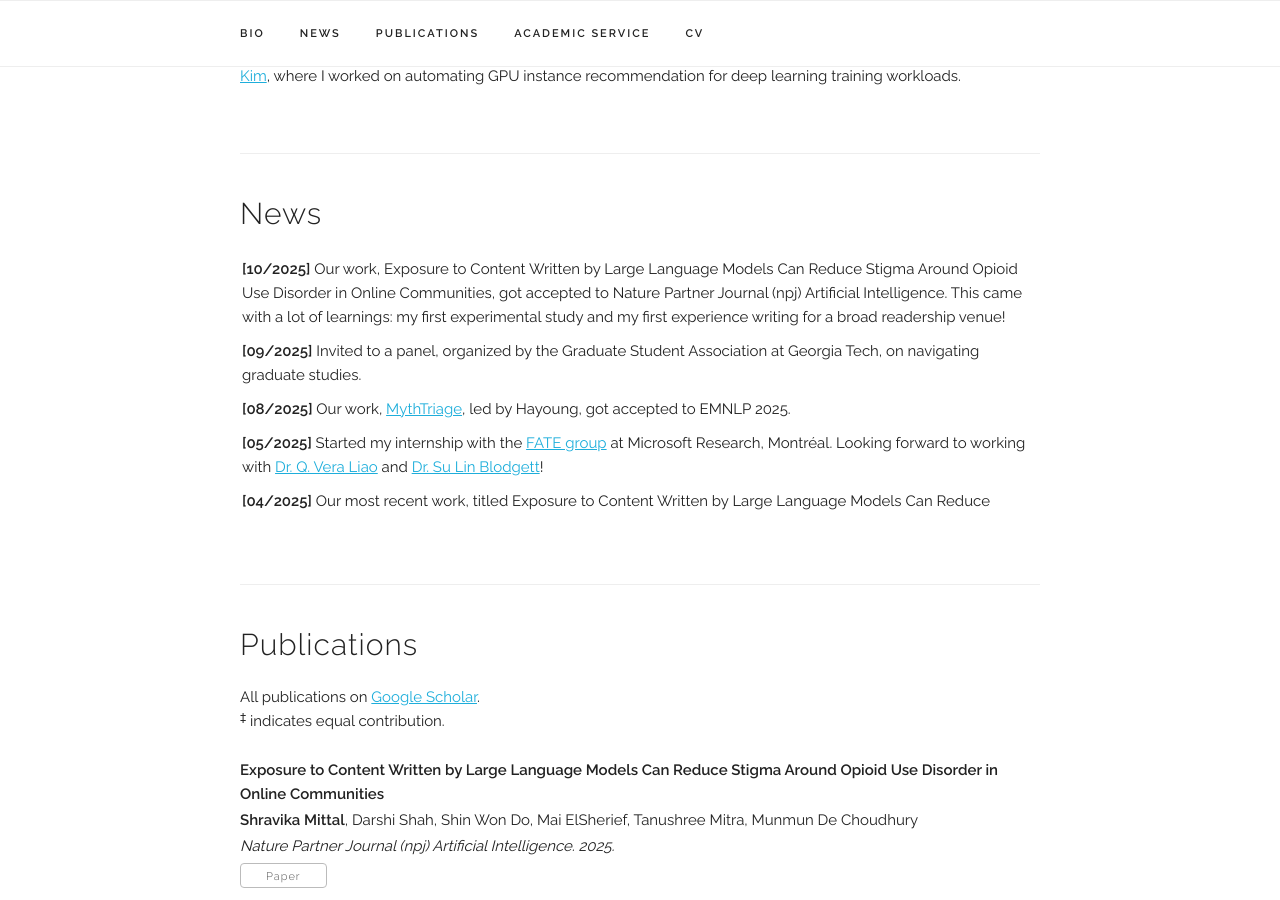
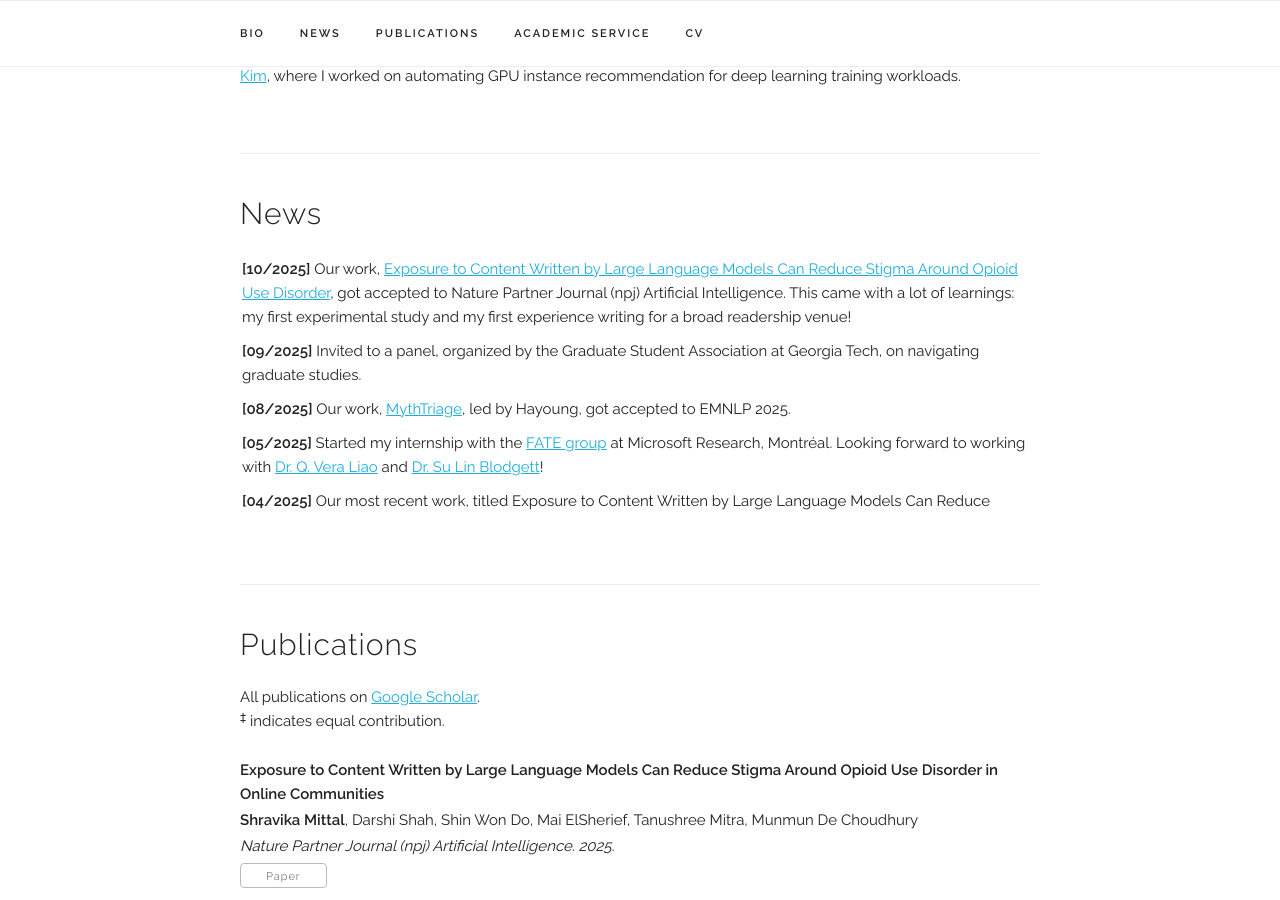
Before and after one commit to mittalshravika/mittalshravika.github.io, a Jekyll site: the page built from index.html, in a window 1280 px wide and 900 px high, scrolled down 783 px. Built offline with Jekyll 4.4.1, drawn with Linux system fonts in a browser that asks for light colours; some web fonts are replaced.

Commit message:
added paper link

```diff
--- a/index.html
+++ b/index.html
@@ -67,7 +67,7 @@ title: Home
 
     <li> <b>[10/2025]</b>
 
-      Our work, Exposure to Content Written by Large Language Models Can Reduce Stigma Around Opioid Use Disorder in Online Communities, got accepted to Nature Partner Journal (npj) Artificial Intelligence. This came with a lot of learnings: my first experimental study and my first experience writing for a broad readership venue!
+      Our work, <a href="https://arxiv.org/abs/2506.00308">Exposure to Content Written by Large Language Models Can Reduce Stigma Around Opioid Use Disorder</a>, got accepted to Nature Partner Journal (npj) Artificial Intelligence. This came with a lot of learnings: my first experimental study and my first experience writing for a broad readership venue!
 
     </li>
 
```
